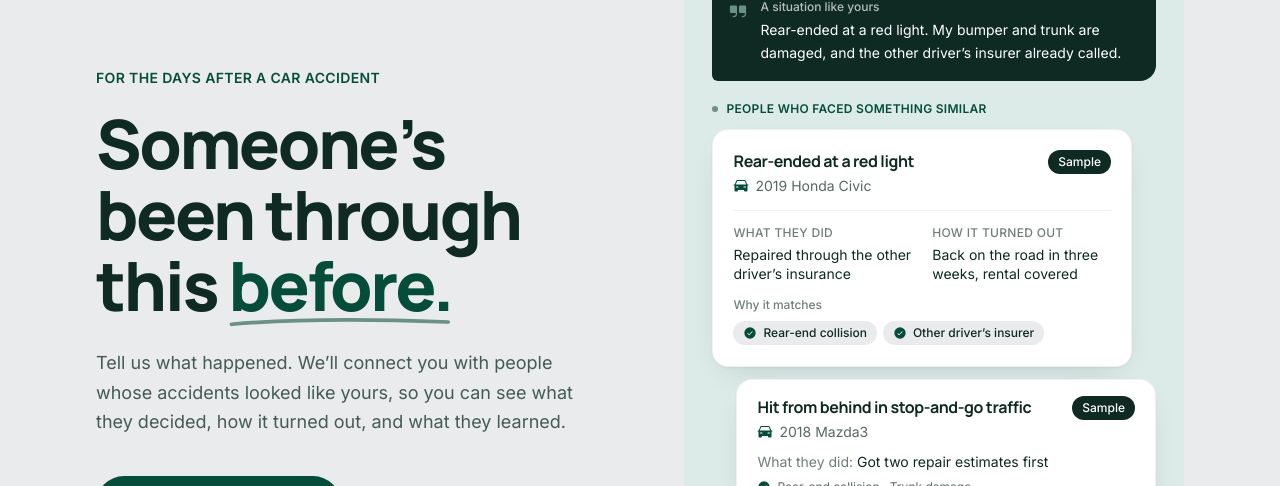
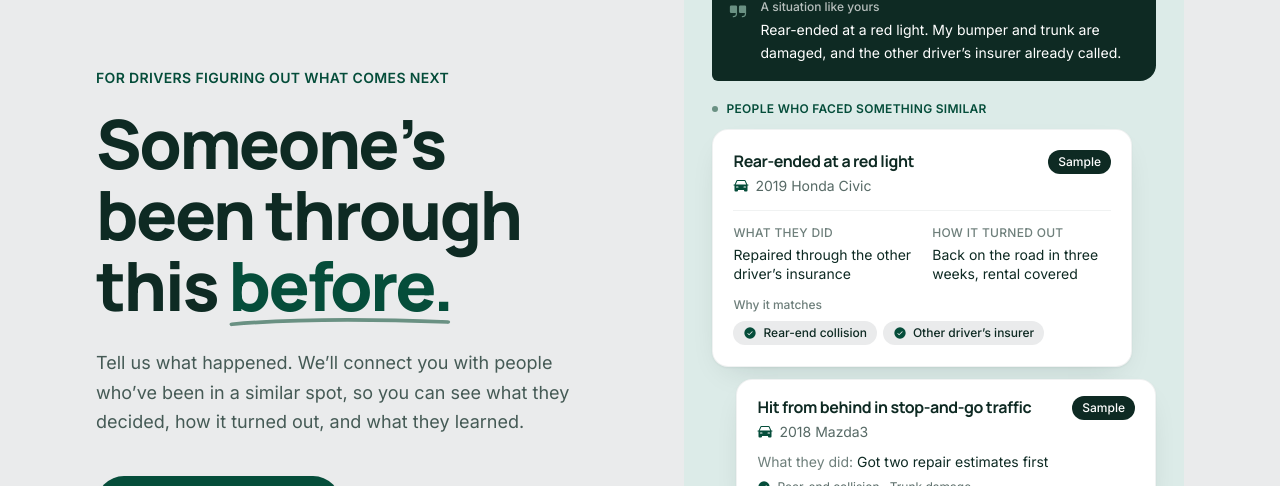
Before and after one commit to madmax-10/junction, a React (Vite) app in the folder frontend/: page / in a window 1280 px wide. Shown: the part 189-675 px from the top of the page. Built offline with nearby package versions, Linux system fonts and the light colour scheme.

Commit message:
Reworded the accident to something scenario

```diff
--- a/frontend/src/components/layout/workspaceNav.ts
+++ b/frontend/src/components/layout/workspaceNav.ts
@@ -18,7 +18,7 @@ export const workspaceNavItems: WorkspaceNavItem[] = [
     to: paths.chat,
     label: 'Assistant',
     shortLabel: 'Assistant',
-    summary: 'Ask questions and find people whose accidents looked like yours.',
+    summary: 'Ask questions and find people whose situations looked like yours.',
     icon: ChatsCircle,
   },
   {
--- a/frontend/src/features/intake/DescribeStep.tsx
+++ b/frontend/src/features/intake/DescribeStep.tsx
@@ -39,7 +39,7 @@ export function DescribeStep() {
         variants={staggerVariants(0.08, 0.15)}
         className="flex flex-col gap-10"
       >
-        <IntakeQuestion number={1} title="What kind of accident was it?">
+        <IntakeQuestion number={1} title="What happened to your car?">
           <div className="grid grid-cols-2 gap-3 sm:grid-cols-3">
             {accidentTypeOptions.map((option) => (
               <ChoiceCard
@@ -98,7 +98,7 @@ export function DescribeStep() {
         <IntakeActions
           backTo={paths.home}
           canContinue={canContinue}
-          incompleteHint="Choose an accident type and where things stand to continue"
+          incompleteHint="Choose what happened and where things stand to continue"
         />
       </motion.form>
     </IntakeStepLayout>
--- a/frontend/src/features/intake/extractedDetails.ts
+++ b/frontend/src/features/intake/extractedDetails.ts
@@ -9,7 +9,7 @@ const detailLabels: Record<ExtractedDetail['field'], string> = {
   model: 'Model',
   year: 'Year',
   mileage: 'Mileage',
-  accidentType: 'Accident',
+  accidentType: 'What happened',
   situation: 'Insurance',
 }
 
--- a/frontend/src/features/intake/intakeOptions.tsx
+++ b/frontend/src/features/intake/intakeOptions.tsx
@@ -103,7 +103,7 @@ export const interestOptions: IntakeOption<LearningInterest>[] = [
   {
     value: 'replaced',
     label: 'People who replaced their cars',
-    description: 'Moving on to a different car after the accident',
+    description: 'Starting fresh with a different car',
     icon: <ArrowsClockwise size={22} />,
   },
   {
--- a/frontend/src/features/landing/LandingPage.tsx
+++ b/frontend/src/features/landing/LandingPage.tsx
@@ -21,7 +21,7 @@ export function LandingPage() {
             variants={fadeUpVariants}
             className="font-body text-sm font-semibold tracking-wide text-primary uppercase"
           >
-            For the days after a car accident
+            For drivers figuring out what comes next
           </motion.p>
 
           <motion.h1
@@ -55,7 +55,7 @@ export function LandingPage() {
             variants={fadeUpVariants}
             className="mt-7 max-w-lg font-body text-lg leading-relaxed text-text/75"
           >
-            Tell us what happened. We’ll connect you with people whose accidents looked like yours,
+            Tell us what happened. We’ll connect you with people who’ve been in a similar spot,
             so you can see what they decided, how it turned out, and what they learned.
           </motion.p>
 
--- a/frontend/src/features/workspace/SituationEditor.tsx
+++ b/frontend/src/features/workspace/SituationEditor.tsx
@@ -230,8 +230,8 @@ function EditorSheet({ focusSection, onClose }: Omit<SituationEditorProps, 'isOp
               </div>
             </EditorSection>
 
-            <EditorSection section="accident" title="Accident" icon={TriangleAlert}>
-              <div role="radiogroup" aria-label="Accident type" className="grid grid-cols-2 gap-3">
+            <EditorSection section="accident" title="What happened" icon={TriangleAlert}>
+              <div role="radiogroup" aria-label="What happened" className="grid grid-cols-2 gap-3">
                 {accidentTypeOptions.map((option) => (
                   <ChoiceCard
                     key={option.value}
--- a/frontend/src/features/workspace/SituationIsland.tsx
+++ b/frontend/src/features/workspace/SituationIsland.tsx
@@ -229,15 +229,15 @@ export function SituationIsland({ className = '', onEdit }: SituationIslandProps
 
         <IslandSection
           section="accident"
-          title="Accident"
+          title="What happened"
           icon={TriangleAlert}
           status={statuses.accident}
-          addLabel="Add accident type"
+          addLabel="Add what happened"
           onEdit={onEdit}
           onConfirm={confirmSection}
         >
           <p className={`font-body text-sm ${accidentLabel ? 'font-medium' : 'text-text/40'}`}>
-            {accidentLabel ?? 'Type not added'}
+            {accidentLabel ?? 'Not added yet'}
           </p>
           {details && (
             <p className="mt-1 line-clamp-3 font-body text-sm leading-snug text-text/70">{details}</p>
--- a/frontend/src/features/workspace/SituationSummary.tsx
+++ b/frontend/src/features/workspace/SituationSummary.tsx
@@ -31,7 +31,7 @@ export function SituationSummary({ onEdit }: { onEdit: () => void }) {
             {!isFullyConfirmed && <span className="text-text/55"> · needs review</span>}
           </>
         ) : (
-          <span className="text-text/65">Add your car and accident details for closer matches</span>
+          <span className="text-text/65">Add your car and what happened for closer matches</span>
         )}
       </p>
       <button
--- a/frontend/src/mocks/mockChatReplies.ts
+++ b/frontend/src/mocks/mockChatReplies.ts
@@ -50,7 +50,7 @@ const followUpsByTopic: Record<ChatTopic, string[]> = {
 const countWords = ['no', 'one', 'two', 'three', 'four', 'five']
 
 const noMatchText =
-  'I couldn’t find a community story close enough to your situation, so I won’t show ones that don’t fit.\n\nIf you share the type of accident, where your car was damaged, or where things stand with insurance, I can look again.'
+  'I couldn’t find a community story close enough to your situation, so I won’t show ones that don’t fit.\n\nIf you share what happened, where your car was damaged, or where things stand with insurance, I can look again.'
 
 const unavailableText = 'I couldn’t reach the community stories just now. Please try sending that again in a moment.'
 
```
